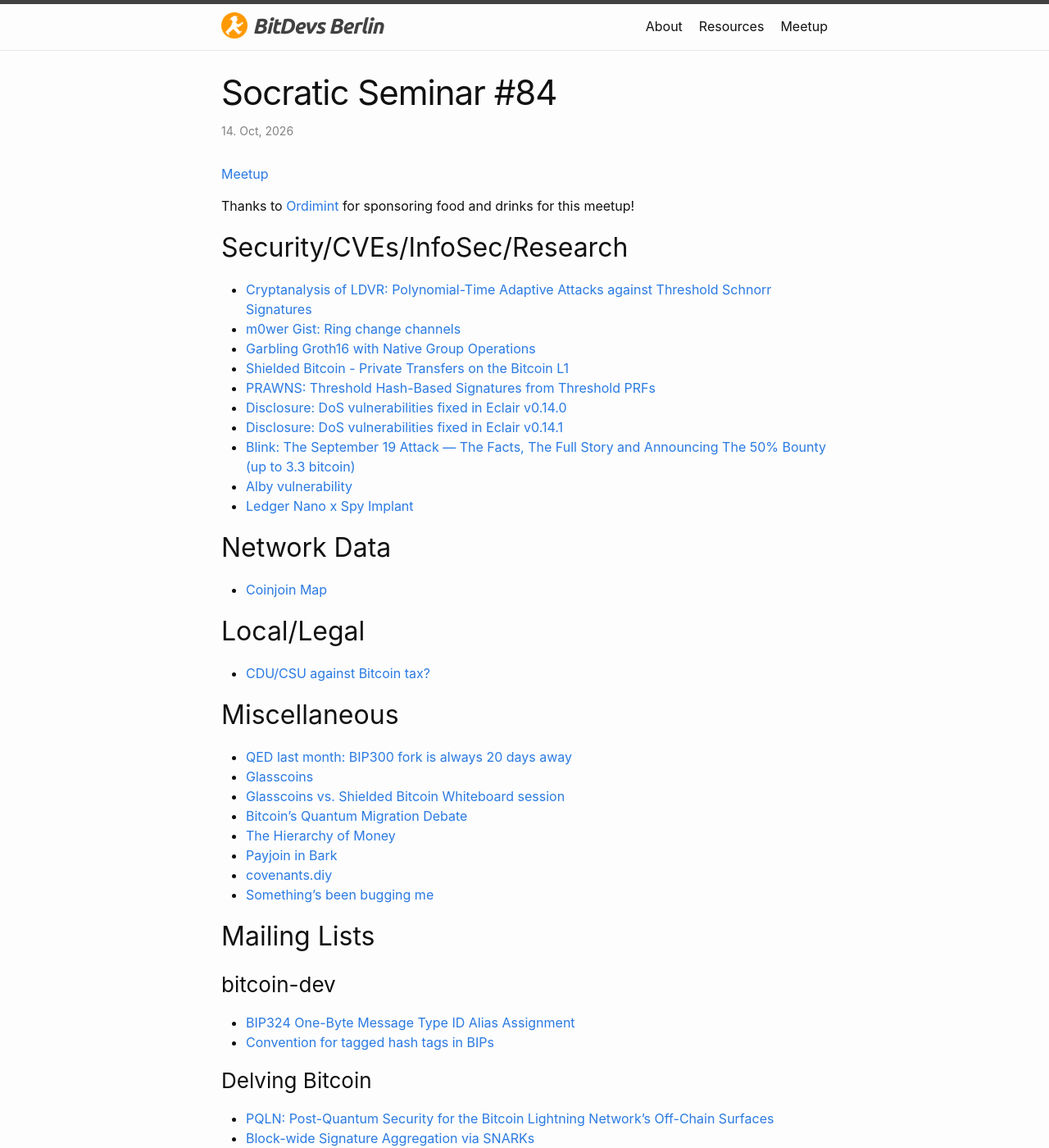
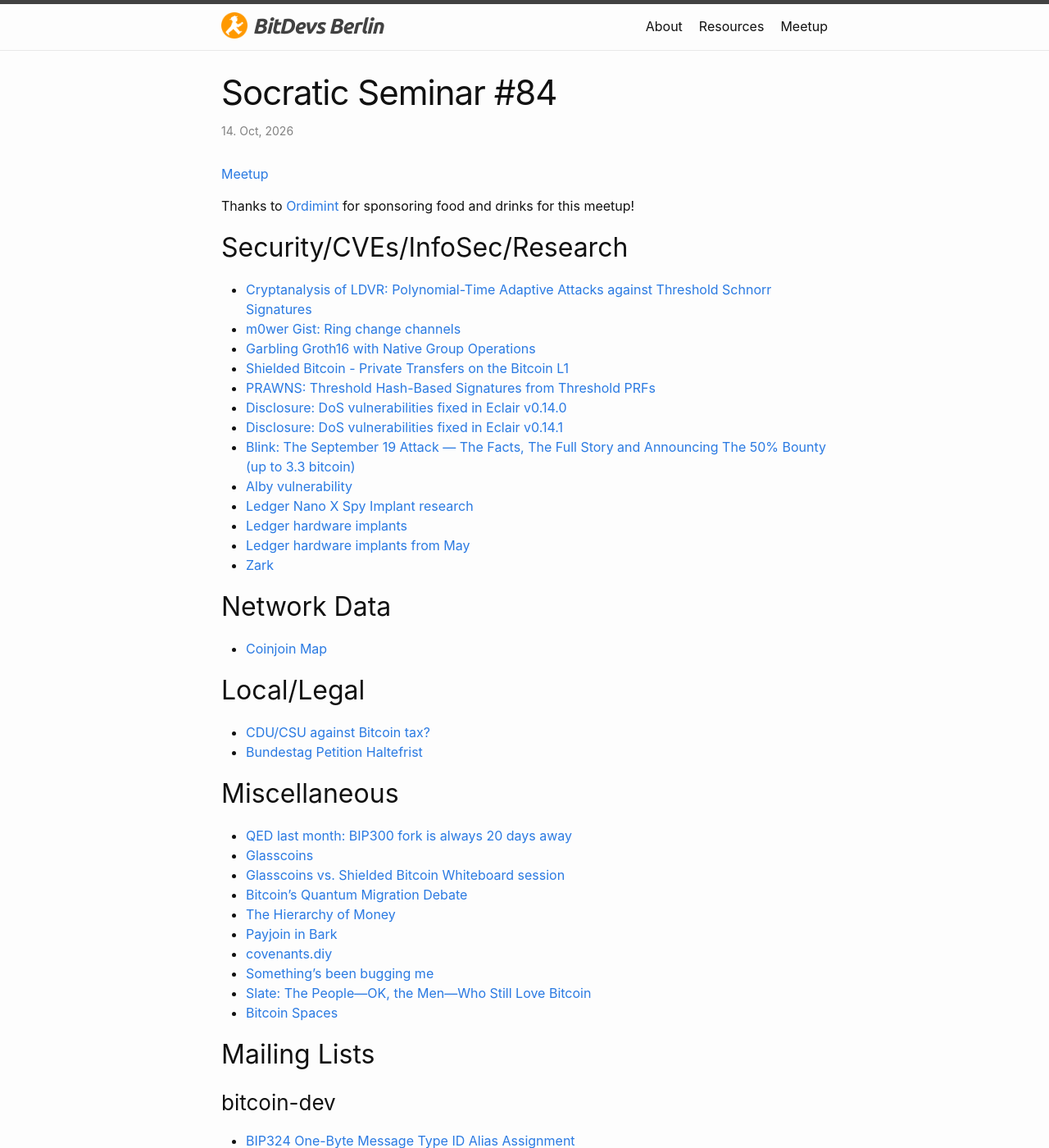
Before and after one commit to fjahr/bitdevsberlin, a Jekyll site: the page built from _posts/2026-10-14-socratic-seminar-84.md, in a window 1280 px wide and 1400 px high. Shown: the whole window at 82% size. Built offline with Jekyll 4.4.1, drawn with Linux system fonts in a browser that asks for light colours.

Commit message:
Add more #84

```diff
--- a/_posts/2026-10-14-socratic-seminar-84.md
+++ b/_posts/2026-10-14-socratic-seminar-84.md
@@ -18,7 +18,10 @@ Thanks to [Ordimint](https://ordimint.com) for sponsoring food and drinks for th
 - [Disclosure: DoS vulnerabilities fixed in Eclair v0.14.1](https://delvingbitcoin.org/t/disclosure-dos-vulnerabilities-fixed-in-eclair-v0-14-1/2928/1)
 - [Blink: The September 19 Attack — The Facts, The Full Story and Announcing The 50% Bounty (up to 3.3 bitcoin)](https://www.blink.sv/blog/sept-19-attack-postmortem-and-bounty)
 - [Alby vulnerability](https://x.com/getAlby/status/2097574956049498150)
-- [Ledger Nano x Spy Implant](https://www.tibane.net/research/ledger-nano-x-implant)
+- [Ledger Nano X Spy Implant research](https://www.tibane.net/research/ledger-nano-x-implant)
+- [Ledger hardware implants](https://x.com/Ledger_Support/status/2108968264055345381)
+- [Ledger hardware implants from May](https://grandideastudio.com/media/ledger_hardware_implant_slides.pdf)
+- [Zark](https://hackmd.io/@januszgrze/HJlHensozl)
 
 ## Network Data
 
@@ -27,6 +30,7 @@ Thanks to [Ordimint](https://ordimint.com) for sponsoring food and drinks for th
 ## Local/Legal
 
 - [CDU/CSU against Bitcoin tax?](https://www.blocktrainer.de/blog/laut-bild-informationen-cdu/csu-finanzpolitiker-stellen-sich-gegen-bitcoin-steuer)
+- [Bundestag Petition Haltefrist](https://www.bundestag.de/dokumente/textarchiv/2026/kw42-pa-petitionen-1221702)
 
 ## Miscellaneous
 
@@ -38,6 +42,8 @@ Thanks to [Ordimint](https://ordimint.com) for sponsoring food and drinks for th
 - [Payjoin in Bark](https://second.tech/blog/payjoin-boards-board-psbt/)
 - [covenants.diy](https://covenants.diy/)
 - [Something's been bugging me](https://www.dergoegge.de/blog/somethings-been-bugging-me.html)
+- [Slate: The People—OK, the Men—Who Still Love Bitcoin](https://slate.com/business/2026/09/bitcoin-cryptocurrency-masculinity-economy-emotional-tether.html)
+- [Bitcoin Spaces](https://bitsaga.be/insights/bitcoin-spaces)
 
 ## Mailing Lists
 
```
